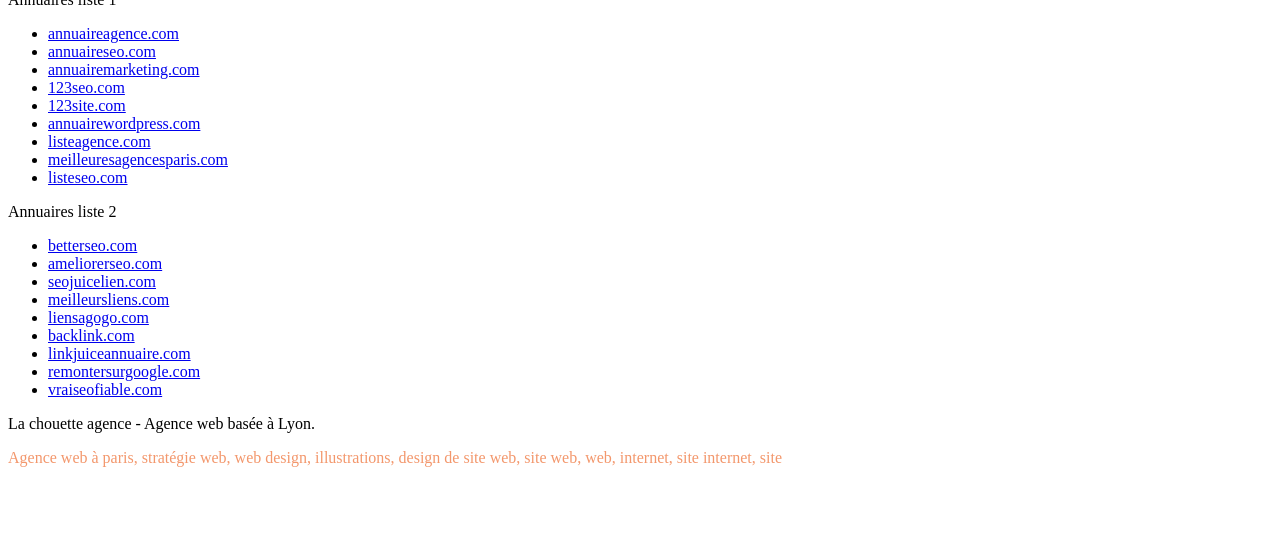
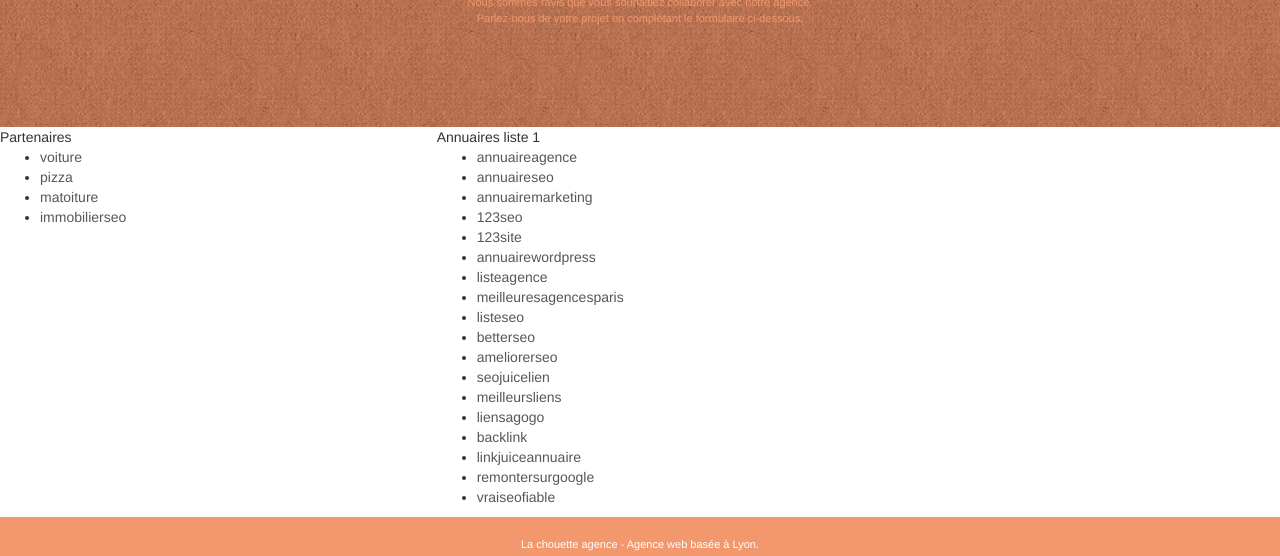
Before and after one commit to Romulus07/P4OC, a plain HTML site: page partenaire.html in a window 1280 px wide. Shown: the part 269-825 px from the top of the page. Before the commit the page ends 800 px from the top, so only its background shows below. Drawn offline with Linux system fonts and the light colour scheme.

Commit message:
add semantic delete black heat

```diff
--- a/partenaire.html
+++ b/partenaire.html
@@ -1,17 +1,41 @@
-<!DOCTYPE html>
-<html lang="fr">
+<!doctype html>
+<html lang="fr" prefix="og: https://ogp.me/ns#">
 <head>
-        <meta charset="UTF-8">
-        <meta name="viewport" content="width=device-width, initial-scale=1.0">
-        <meta name="keywords" content="La chouette Agence Lyon, contact, agence web, strategie seo, augmentation trafic, visibilite web,">
-        <meta name="description" content="La chouette Agence Lyon expert en  strategie seo illustration - Partenaires">
-        <title>Partenaire - La chouette Agence</title>
+
+    <meta charset="utf-8">
+    <meta name="keywords" content="seo, lyon, site web, site internet, illustration, strategies design,">
+    <meta name="description" content="La chouette Agence - Specialiste en strategie web design et illustration a lyon">
+    <meta name="viewport" content="width=device-width, initial-scale=1.0, viewport-fit=cover">
+	<link rel="shortcut icon" type="image/png" href="favicon.jpg">
+
+	<meta property="og:url" content="https://romulus07.github.io/P4OC/index.html/" >
+	<meta property="og:title" content="La chouette Agence - Agence Webdesign Lyon" >
+	<meta property="og:description" content="Specialiste en strategie seo et webdesign illustrastion" >
+	<meta property="og:image" content="" >
+	<meta property="og:site_name" content="La chouette agence" />
+	<meta property="og:local" content="fr_FR" />
+	<!-- Control the behavior  crawling and indexing -->
+	<meta name="robots" content="index,follow" />
+	<!-- Search Engines -->
+	<meta name="googlebot" content="index,follow" />
+
+	<link rel="stylesheet" type="text/css" href="./css/bootstrap.css">
+	<link rel="stylesheet" type="text/css" href="style.css">
+	<link rel="stylesheet" type="text/css" href="./css/font-awesome.css">
+	<link rel="stylesheet" type="text/css" href="./css/et-line.css">
+
+    <title>Rendre votre site plus attractif : la Chouette Agence, agence de communication web. </title>
+
+<!-- Analytics -->
 	</head>
 	<body>
+		<!-- Principal conteneur -->
+		<div class="page-container">
+
+		<!-- bloc-0 -->
 			<header>
 				<div class="bloc bgc-white l-bloc " id="bloc-0">
 					<div class="container bloc-sm">
-
 						<nav class="navbar row">
 							<div class="navbar-header">
 								<a class="navbar-brand" href="index.html"><img src="img/la-chouette-agence.png" alt="paris web design logo agence web meilleure agence" height="40" /></a>
@@ -22,9 +46,6 @@
 										<a href="index.html">Accueil</a>
 									</li>
 									<li>
-                                    <a href="partenaire.html">Partenaires</a>
-                                </li>
-                                <li>
 										<a href="contact.html">Contact</a>
 									</li>
 								</ul>
@@ -33,47 +54,61 @@
 					</div>
 				</div>
             </header>
-        <main>
+            <section>
+                <div class="bloc bg-dots-bg bg-repeat bgc-atomic-tangerine d-bloc bloc-bg-texture texture-paper" id="bloc-6">
+                    <div class="container bloc-lg">
+                        <div class="row">
+                            <div class="col-sm-12">
+                                <h1 class="text-center hero-bloc-text tc-white">
+                                    Parlons web design !
+                                </h1>
+                                <p class="text-center mg-lg tc-white tight-width-whitespace">
+                                    Nous sommes ravis que vous souhaitiez collaborer avec notre agence.<br>
+                                    Parlez-nous de votre projet en complétant le formulaire ci-dessous.
+                                </p>
+                            </div>
+                        </div>
+                    </div>
+                </div>
+            </section>
+                 <!-- bloc-0 END -->
+            <section>
                 <div class="row">
                     <div class="col-sm-4">
                         Partenaires
                             <ul>
-                            <li><a href="voiture.com">voiture.com</a></li>
-                            <li><a href="pizza.com">pizza.com</a></li>
-                            <li><a href="matoiture.com">matoiture.com</a></li>
-                            <li><a href="immobilierseo.com">immobilierseo.com</a></li>
+                                <li><a href="voiture.com">voiture</a></li>
+                                <li><a href="pizza.com">pizza</a></li>
+                                <li><a href="matoiture.com">matoiture</a></li>
+                                <li><a href="immobilierseo.com">immobilierseo</a></li>
                             </ul>
                     </div>
                     <div class="col-sm-4">
                         Annuaires liste 1
                         <ul>
-                        <li><a href="annuaireagence.com">annuaireagence.com</a></li>
-                        <li><a href="annuaireseo.com">annuaireseo.com</a></li>
-                        <li><a href="annuairemarketing.com">annuairemarketing.com</a></li>
-                        <li><a href="123seoture.com">123seo.com</a></li>
-                        <li><a href="123site.com">123site.com</a></li>
-                        <li><a href="annuairewordpress.com">annuairewordpress.com</a></li>
-                        <li><a href="listeagence.com">listeagence.com</a></li>
-                        <li><a href="meilleuresagencesparis.com">meilleuresagencesparis.com</a></li>
-                        <li><a href="listeseo.com">listeseo.com</a></li>
-                    </ul>
-                </div>
-                <div class="col-sm-4">
-                    Annuaires liste 2
-                    <ul>
-                        <li><a href="betterseo.com">betterseo.com</a></li>
-                        <li><a href="ameliorerseo.com">ameliorerseo.com</a></li>
-                        <li><a href="seojuicelien.com">seojuicelien.com</a></li>
-                        <li><a href="meilleursliens.com">meilleursliens.com</a></li>
-                        <li><a href="liensagogo.com">liensagogo.com</a></li>
-                        <li><a href="backlink.com">backlink.com</a></li>
-                        <li><a href="linkjuiceannuaire.com">linkjuiceannuaire.com</a></li>
-                        <li><a href="remontersurgoogle.com">remontersurgoogle.com</a></li>
-                        <li><a href="vraiseofiable.com">vraiseofiable.com</a></li>
+                            <li><a href="annuaireagence.com">annuaireagence</a></li>
+                            <li><a href="annuaireseo.com">annuaireseo</a></li>
+                            <li><a href="annuairemarketing.com">annuairemarketing</a></li>
+                            <li><a href="123seoture.com">123seo</a></li>
+                            <li><a href="123site.com">123site</a></li>
+                            <li><a href="annuairewordpress.com">annuairewordpress</a></li>
+                            <li><a href="listeagence.com">listeagence</a></li>
+                            <li><a href="meilleuresagencesparis.com">meilleuresagencesparis</a></li>
+                            <li><a href="listeseo.com">listeseo</a></li>
+                            <li><a href="betterseo.com">betterseo</a></li>
+                            <li><a href="ameliorerseo.com">ameliorerseo</a></li>
+                            <li><a href="seojuicelien.com">seojuicelien</a></li>
+                            <li><a href="meilleursliens.com">meilleursliens</a></li>
+                            <li><a href="liensagogo.com">liensagogo</a></li>
+                            <li><a href="backlink.com">backlink</a></li>
+                            <li><a href="linkjuiceannuaire.com">linkjuiceannuaire</a></li>
+                            <li><a href="remontersurgoogle.com">remontersurgoogle</a></li>
+                            <li><a href="vraiseofiable.com">vraiseofiable</a></li>
                         </ul>
                     </div>
                 </div>
-        </main>
+            </section>
+        <!-- Footer - bloc-8 -->
 			<footer>
 				<div class="bloc bgc-atomic-tangerine d-bloc" id="bloc-8">
 					<div class="container bloc-sm">
@@ -103,13 +138,19 @@
 											<a class="social" href="index.html"><span class="fa fa-instagram icon-md"></span></a>
 										</div>
 									</div>
-                                <div class="keywords" style="color:#F3976C;">Agence web à paris, stratégie web, web design, illustrations, design de site web, site web, web, internet, site internet, site</div>
 								</div>
 							</div>
 						</div>
 					</div>
 				</div>
 			</footer>
-
+		<!-- Footer - bloc-8 END -->
+		</div>
+		<!-- Principal conteneur END -->
+		<script src="./js/jquery-2.1.0.js"></script>
+		<script src="./js/bootstrap.js"></script>
+		<script src="./js/blocs.js"></script>
+		<script src="./js/jquery.touchSwipe.js" defer></script>
+		<script src="./js/gmaps.js"></script>
 	</body>
 </html>
```
Also changed, not shown: contact.html (+33 -77 lines), index.html (+9 -20 lines), css/favicon.jpg (renamed from favicon.jpg). Lines whose indentation alone changed are shown as unchanged.
